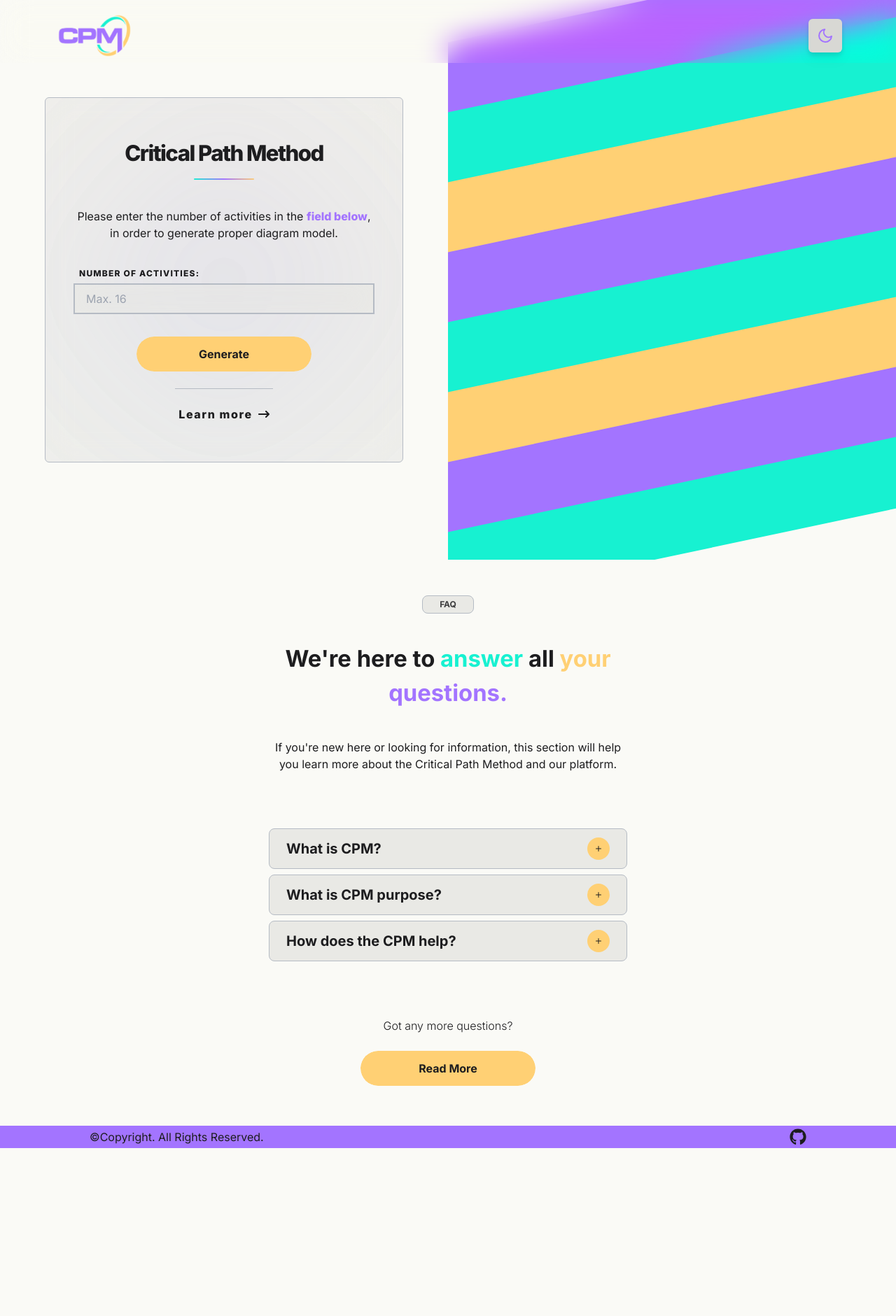
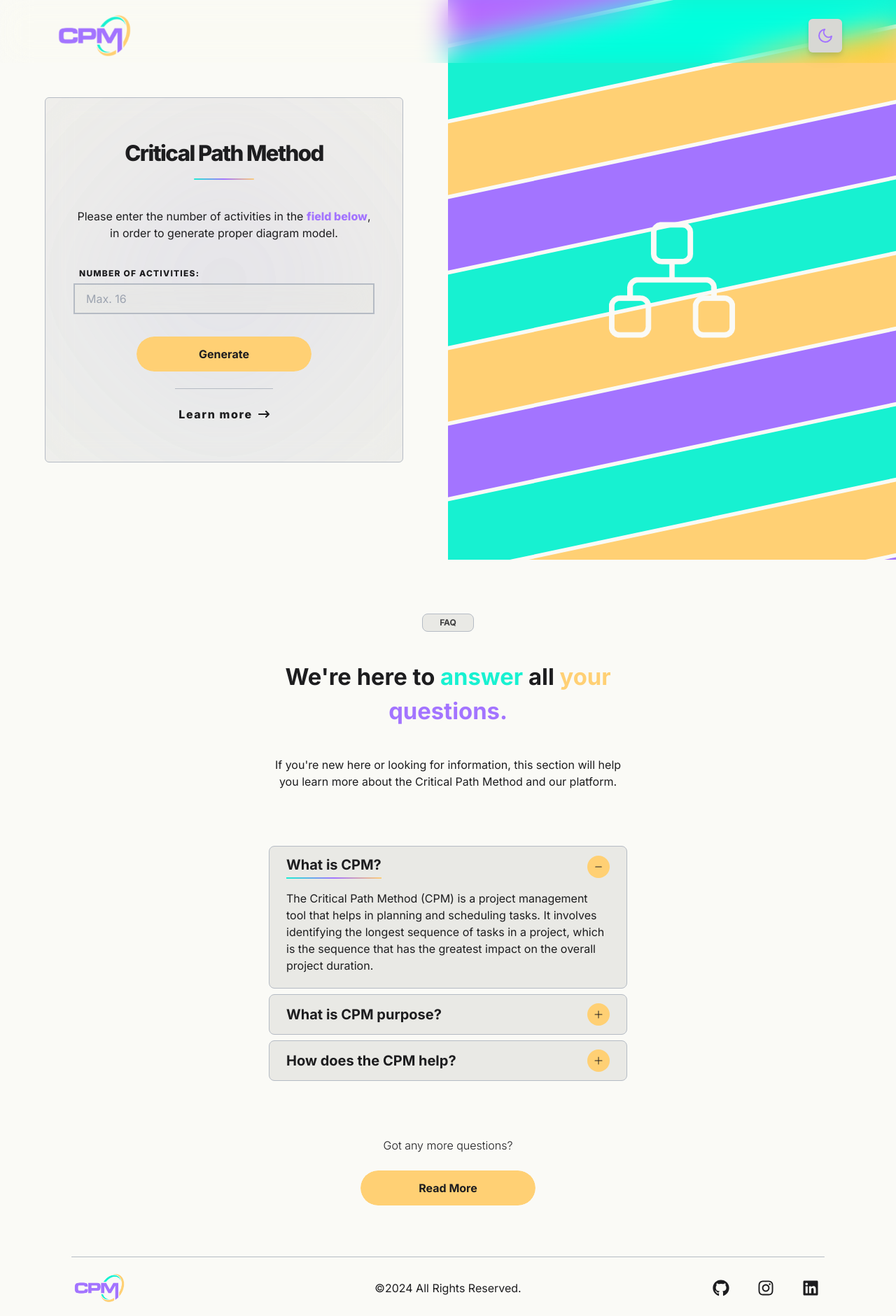
Before and after one commit to JCzyszczon/cpm-calculator, a Next.js app: page / in a window 1280 px wide. Shown: the whole page at 70% size. Before the commit the page ends 1641 px from the top, so only its background shows below. Built offline with nearby package versions, Linux system fonts and the light colour scheme.

Commit message:
design update

```diff
--- a/app/components/animatedDiv.jsx
+++ b/app/components/animatedDiv.jsx
@@ -6,7 +6,7 @@ const AnimatedDiv = ({ delay, backgroundColor }) => {
       initial={{width: "0%"}}
       animate={{width: "150%"}}
       transition={{duration: 1, type: "tween", delay: delay}}
-      className={`w-[150%] h-[100px] bg-${backgroundColor} -rotate-12 -translate-x-[10%] -translate-y-[20%]`}
+      className={`w-[150%] min-h-[100px] bg-${backgroundColor} -rotate-12 -translate-x-[10%] -translate-y-[120%]`}
     ></motion.div>
   );
 };
--- a/app/components/buttonCircle.jsx
+++ b/app/components/buttonCircle.jsx
@@ -2,7 +2,7 @@ import { MdOutlineQuestionMark } from 'react-icons/md';
 import { FaInfo } from 'react-icons/fa6';
 import { IoIosArrowUp } from 'react-icons/io';
 import { BsPlus } from 'react-icons/bs';
-import { HiMiniMinus } from "react-icons/hi2";
+import { HiMiniMinus, HiPlus } from "react-icons/hi2";
 
 const ButtonCircle = ({ buttonType, size, ...props }) => {
 
@@ -16,7 +16,7 @@ const ButtonCircle = ({ buttonType, size, ...props }) => {
             ) : buttonType == 3 ? (
                 <FaInfo className={`relative ${size == 1 ? 'text-xl' : 'text-base'} text-[#1e1e1f]`}/>
             ) : buttonType == 4 ? (
-                <BsPlus className={`relative ${size == 1 ? 'text-xl' : 'text-base'} text-[#1e1e1f]`}/>
+                <HiPlus className={`relative ${size == 1 ? 'text-xl' : 'text-base'} text-[#1e1e1f]`}/>
             ) : buttonType == 5 ? (
                 <HiMiniMinus className={`relative ${size == 1 ? 'text-xl' : 'text-base'} text-[#1e1e1f]`}/>
             ) : (
--- a/app/components/footer.jsx
+++ b/app/components/footer.jsx
@@ -1,11 +1,28 @@
+import Image from 'next/image';
 import React from 'react';
-import {FaGithub} from 'react-icons/fa'
+import {FaGithub, FaLinkedin, FaInstagram} from 'react-icons/fa'
+import Logo from '../img/CPM-Logo.png'
+import Link from 'next/link';
 
 function Footer() {
   return (
-    <section className='w-full bg-themeColorP px-[10%] py-1 flex justify-between items-center'>
-        <p className='md:text-base text-sm'>&copy;Copyright. All Rights Reserved.</p>
-        <a href='https://github.com/JCzyszczon' title='Open Github' target='_blank'><FaGithub className='md:text-2xl text-xl cursor-pointer'/></a>
+    <section className='w-full dark:bg-backgroundColorD bg-backgroundColorL md:px-[8%] px-0 md:py-4 py-8 flex flex-col justify-between gap-5 items-center'>
+        <div className='w-full h-[1px] dark:bg-borderColorD rounded-full bg-borderColorL'></div>
+        <section className='w-full flex md:flex-row flex-col-reverse justify-between md:gap-0 gap-8 items-center md:px-0 px-2'>
+          <Link href={"/"} title='Go to homepage' className='md:w-full w-auto'><Image src={Logo} className='md:w-[80px] w-[60px] h-auto'/></Link>
+          <p className='w-full text-center md:text-base text-sm'>&copy;2024 All Rights Reserved.</p>
+          <section className='w-full flex md:justify-end justify-center items-center gap-6 text-2xl'>
+            <div className='bg-transparent group hover:bg-themeColorY duration-300 rounded-full p-2 cursor-pointer'>
+              <a href="https://github.com/JCzyszczon" title='Open Github' target='_blank'><FaGithub className='dark:group-hover:text-backgroundColorD group-hover:text-backgroundColorL duration-300'/></a>
+            </div>
+            <div className='bg-transparent group hover:bg-themeColorY duration-300 rounded-full p-2 cursor-pointer'>
+              <a href="https://github.com/JCzyszczon" title='Open Instagram' target='_blank'><FaInstagram className='dark:group-hover:text-backgroundColorD group-hover:text-backgroundColorL duration-300'/></a>
+            </div>
+            <div className='bg-transparent group hover:bg-themeColorY duration-300 rounded-full p-2 cursor-pointer'>
+              <a href="https://github.com/JCzyszczon" title='Open Linkedin' target='_blank'><FaLinkedin className='dark:group-hover:text-backgroundColorD group-hover:text-backgroundColorL duration-300'/></a>
+            </div>
+          </section>
+        </section>
     </section>
   )
 }
--- a/app/components/learnMore.jsx
+++ b/app/components/learnMore.jsx
@@ -1,11 +1,11 @@
 "use client";
-import React, { useState, useEffect } from 'react';
+import React, { useState } from 'react';
 import { motion } from 'framer-motion';
 import Button from './buttonStandard';
 import FAQItem from './FAQItem';
 
 function LearnMore() {
-    const [expanded, setExpanded] = useState([]);
+    const [expanded, setExpanded] = useState([1]);
 
     const handleToggle = (index) => {
         const newExpanded = [...expanded];
@@ -22,9 +22,9 @@ function LearnMore() {
     };
 
     return (
-        <section id="learnMore" className='w-full min-h-screen dark:bg-backgroundColorD bg-backgroundColorL flex flex-col justify-start items-center md:px-[30%] px-4 py-[4%] md:gap-20 gap-10 relative'>
-            <section className='flex flex-col justify-center items-center md:gap-10 gap-4 text-center md:px-0 px-[4%]'>
-                <div className='px-6 py-1 dark:bg-modalColorD dark:border-borderColorD bg-modalColorL border border-borderColorL rounded-lg font-bold text-xs text-borderColorD'>FAQ</div>
+        <section id="learnMore" className='w-full md:min-h-screen h-auto dark:bg-backgroundColorD bg-backgroundColorL flex flex-col justify-start items-center md:px-[30%] px-4 md:pt-[6%] md:pb-[4%] p-14 md:gap-20 gap-10 relative overflow-hidden'>
+            <section className='flex flex-col justify-center items-center md:gap-10 gap-4 text-center md:px-0 px-[4%] z-[1]'>
+                <div className='px-6 py-1 dark:bg-modalColorD dark:border-borderColorD bg-modalColorL border border-borderColorL rounded-lg font-bold text-xs dark:text-borderColorL text-borderColorD'>FAQ</div>
                 <motion.h2 initial={{opacity: 0, x: -10}} whileInView={{opacity: 1, x: 0}} transition={{duration: 0.4, type: "tween"}} viewport={{ once: true, amount: 0.7 }} className='responsive_text font-bold'>We&apos;re here to <span className='text-themeColorT'>answer</span> all <span className='text-themeColorY'>your</span> <span className='text-themeColorP'>questions.</span></motion.h2>
                 <p className='md:text-base text-sm'>If you&apos;re new here or looking for information, this section will help you learn more about the Critical Path Method and our platform.</p>
             </section>
--- a/app/components/mainPanel.jsx
+++ b/app/components/mainPanel.jsx
@@ -7,6 +7,10 @@ import { FaArrowRightLong } from 'react-icons/fa6';
 import Error from './errorComponent';
 import AnimatedDiv from "./animatedDiv";
 import { Link as ScrollLink } from 'react-scroll';
+import DiagramImage from '../img/481821.png';
+import DiagramImageDark from '../img/481822.png';
+import Image from "next/image";
+import { useTheme } from 'next-themes';
 
 export default function MainPanel() {
 
@@ -14,8 +18,18 @@ export default function MainPanel() {
     const [number, setNumber] = useState('');
     const [error, setError] = useState('');
     const [isMobile, setIsMobile] = useState(false);
-    const backgroundColors = ['themeColorP', 'themeColorT', 'themeColorY', 'themeColorP', 'themeColorT', 'themeColorY', 'themeColorP', 'themeColorT'];
-    const delays = [1, 1.05, 1.1, 1.15, 1.2, 1.25, 1.3, 1.35];
+    const backgroundColors = ['themeColorP', 'themeColorT', 'themeColorY', 'themeColorP', 'themeColorT', 'themeColorY', 'themeColorP', 'themeColorT', 'themeColorY', 'themeColorP', 'themeColorT', 'themeColorY'];
+    const delays = [1, 1.05, 1.1, 1.15, 1.2, 1.25, 1.3, 1.35, 1.4, 1.45, 1.5, 1.55];
+    const { theme, setTheme } = useTheme();
+    const [isDark, setIsDark] = useState(false);
+
+    useEffect(() => {
+      if(theme === 'dark') {
+        setIsDark(true);
+      } else {
+        setIsDark(false);
+      }
+    }, [theme])
 
     const handleSubmit = (event) => {
         event.preventDefault();
@@ -71,7 +85,7 @@ export default function MainPanel() {
 
     return (
         <>
-            <section className="w-full flex justify-center items-center">
+            <section className="w-full flex justify-center items-center overflow-hidden relative">
               <section className="md:w-1/2 w-full min-h-screen flex justify-center items-center lg:py-[10%] py-[20%] relative">
                   <section className="relative w-[80%] navbar2 overflow-hidden h-full dark:bg-modalColorD duration-300 bg-modalColorL border dark:border-borderColorD border-borderColorL rounded-md flex flex-col md:gap-8 gap-6 justify-center items-center md:px-10 px-[6%] py-14">
                       <section className='w-full h-auto flex flex-col justify-center items-center md:gap-3 gap-2'>
@@ -97,20 +111,29 @@ export default function MainPanel() {
                       <section className="w-full flex flex-col gap-6 justify-center items-center md:mt-0 mt-2">
                           <Button type="submit" form="numberForm" buttonType={1} buttonText="Generate" title="Open Modal"/>
                           <div className="w-full max-w-[140px] h-[1px] dark:bg-borderColorD bg-borderColorL relative"></div>
-                          <ScrollLink to='learnMore' smooth={true} duration={400} offset={-40}><button className="font-extrabold flex justify-center items-center gap-2 group md:text-base text-sm tracking-widest"><span className="relative">Learn more<span className="group-hover:w-full w-0 absolute left-0 bottom-0 h-[2px] gradient2 duration-300"></span></span><span className="group-hover:rotate-90 duration-300"><FaArrowRightLong/></span></button></ScrollLink>
+                          <ScrollLink to='learnMore' smooth={true} duration={400} offset={-60}><button className="font-extrabold flex justify-center items-center gap-2 group md:text-base text-sm tracking-widest"><span className="relative">Learn more<span className="group-hover:w-full w-0 absolute left-0 bottom-0 h-[2px] gradient2 duration-300"></span></span><span className="group-hover:rotate-90 duration-300"><FaArrowRightLong/></span></button></ScrollLink>
                       </section>
                       {!isMobile &&
                         <span className='dark:md:w-48 md:w-48 w-48 dark:md:h-48 md:h-48 h-48 gradient2 rounded-full blur-[160px] dark:blur-[160px] absolute left-1/2 top-1/2 z-[-1] -translate-x-1/2 -translate-y-1/2'></span>
                       }
                   </section>
               </section>
-              {!isMobile &&
-                <section className="w-1/2 min-h-screen overflow-hidden flex flex-col justify-between items-start">
+              {!isMobile ? (
+                <section className="w-1/2 h-screen gap-2 overflow-hidden flex flex-col justify-between items-start relative">
                 {backgroundColors.map((color, index) => (
                     <AnimatedDiv key={index} delay={delays[index]} backgroundColor={color} />
                 ))}
+                  <motion.span initial={{opacity: 0}} animate={{opacity: 1}} transition={{duration: 0.4, type: "tween", delay: 1.75}}  className="absolute left-1/2 top-1/2 -translate-x-1/2 -translate-y-1/2">
+                    <Image src={isDark ? DiagramImageDark : DiagramImage} alt="Diagram Image" className="w-[180px] aspect-square"/>
+                  </motion.span>
                 </section>
-              }
+              ) : (
+                <>
+                  <span className='absolute right-0 bottom-0 w-full h-[20px] bg-themeColorT -rotate-45 translate-x-32 translate-y-4'></span>
+                  <span className='absolute right-0 bottom-0 w-full h-[20px] bg-themeColorP -rotate-45 translate-x-32 translate-y-14'></span>
+                  <span className='absolute right-0 bottom-0 w-full h-[20px] bg-themeColorY -rotate-45 translate-x-32 translate-y-24'></span>
+                </>
+              )}
             </section>
             <AnimatePresence initial={false} mode="wait" onExitComplete={() => null}>
             {isModalOpen &&
--- a/app/globals.css
+++ b/app/globals.css
@@ -390,3 +390,12 @@ body {
     font-size: 0.875rem;
   }
 }
+
+@keyframes imgAnimation {
+  0% {
+    opacity: 0;
+  }
+  100% {
+    opacity: 1;
+  }
+}
```
Also changed, not shown: app/img/481821.png (added), app/img/481822.png (added).
